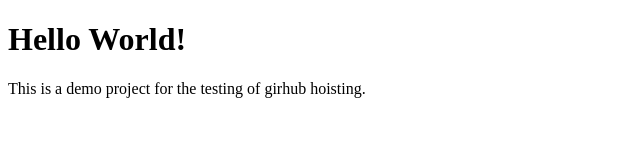
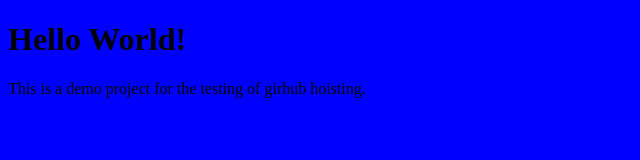
Before and after one commit to farisjemalb/farisjemalb.github.io, a plain HTML site: page index.html in a window 1280 px wide. Shown: the whole page, without its empty margins (0-640 px from the left). Drawn offline with Linux system fonts and the light colour scheme.

Commit message:
Update index.html

```diff
--- a/index.html
+++ b/index.html
@@ -3,6 +3,12 @@
 <head>
     <meta charset="UTF-8">
     <title>Page title</title>
+    <style>
+        body{
+            background:blue;
+            padding: 0px 0px;
+        }
+    </style>
 </head>
 <body>
     <h1>Hello World!</h1>
```
